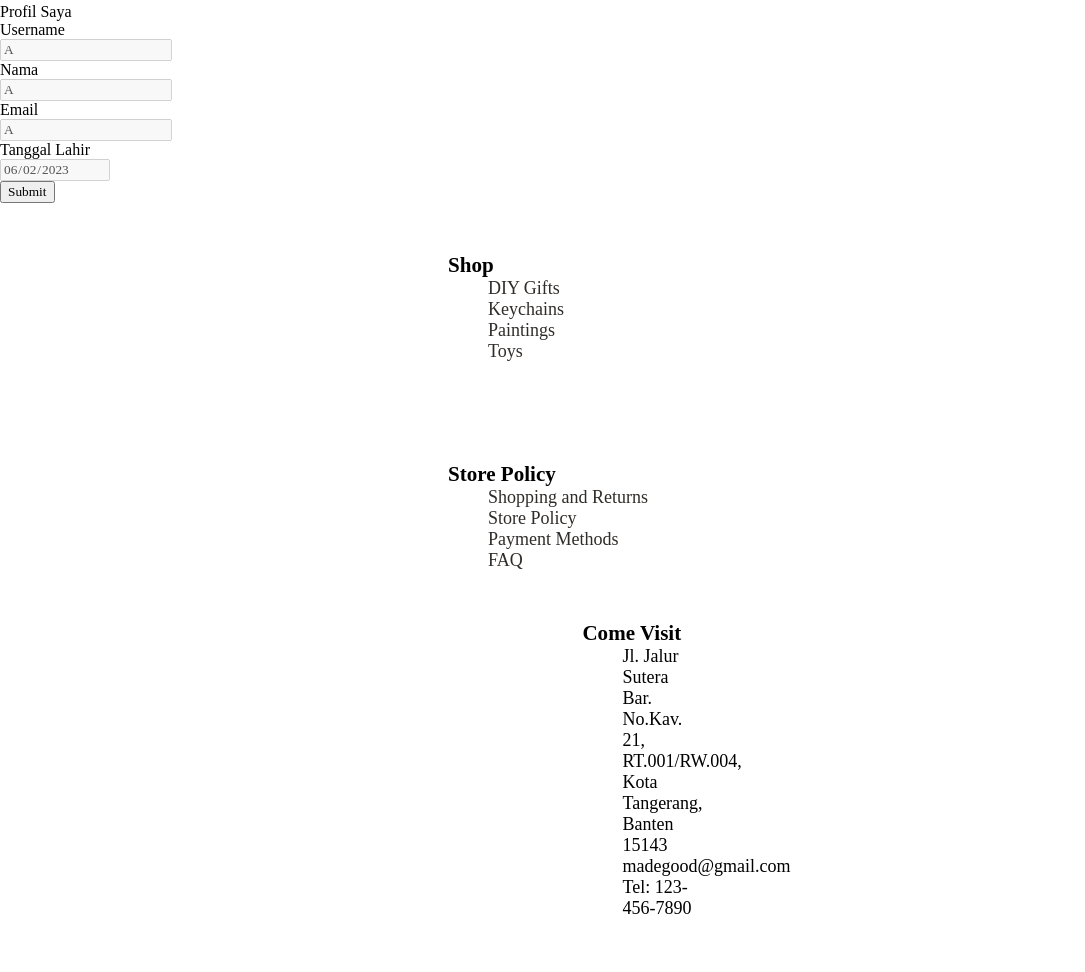
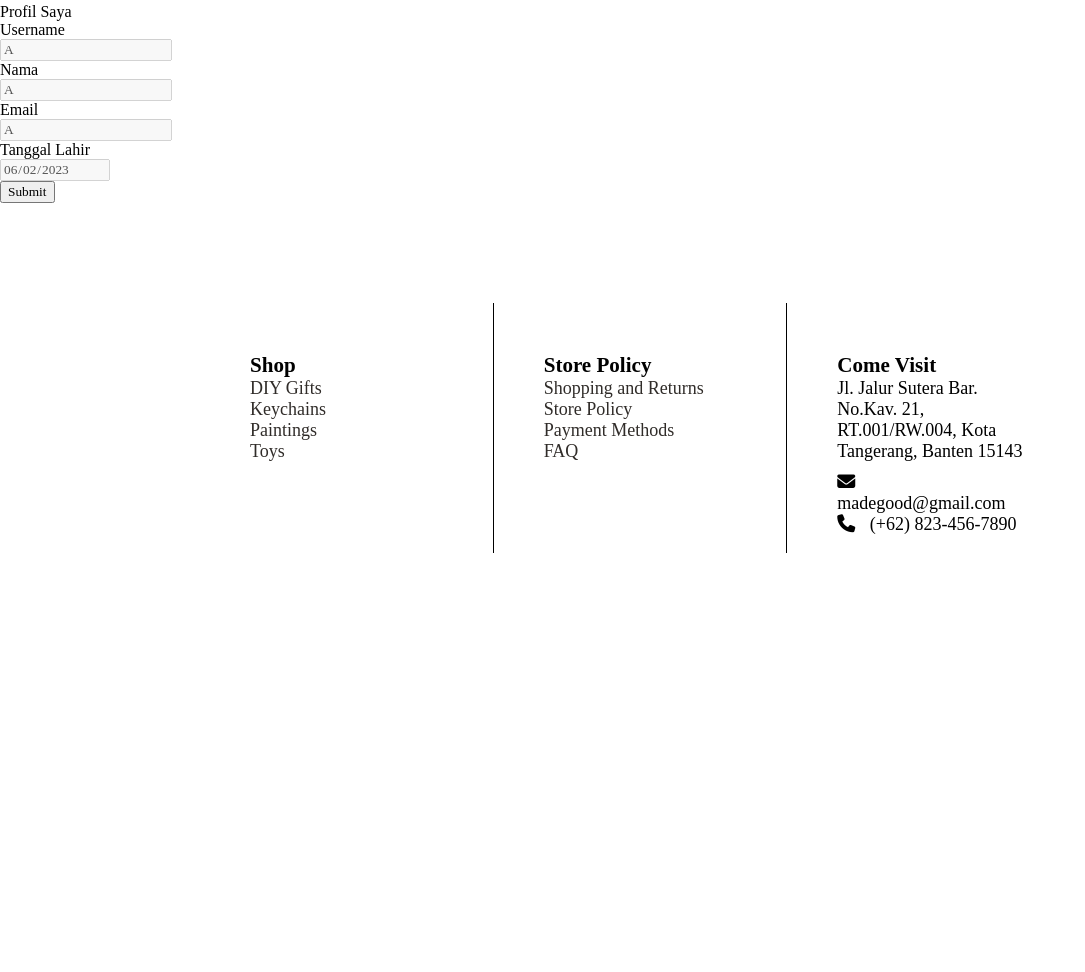
Before and after one commit to YongkyA23/artisan-avenue, a plain HTML site: page account.html in a window 1280 px wide. Shown: the part 1481-2453 px from the top of the page, without its empty margins (0-1085 px from the left). After the commit the page ends 2116 px from the top, so only its background shows below. Drawn offline with Linux system fonts and the light colour scheme; a web font is replaced by a local one.

Commit message:
sign in csssss

```diff
--- a/account.html
+++ b/account.html
@@ -46,33 +46,36 @@
       </div>
       <footer>
         <!-- footer here -->
-        <div class="footermenu menu1">
-          <h3>Shop</h3>
-          <ul>
-            <li><a href="">DIY Gifts</a></li>
-            <li><a href="">Keychains</a></li>
-            <li><a href="">Paintings</a></li>
-            <li><a href="">Toys</a></li>
-          </ul>
-        </div>
-        <div class="footermenu menu2">
-          <h3>Store Policy</h3>
-          <ul>
-            <li><a href="">Shopping and Returns</a></li>
-            <li><a href="">Store Policy</a></li>
-            <li><a href="">Payment Methods</a></li>
-            <li><a href="">FAQ</a></li>
-          </ul>
-          <div class="footermenu menu3">
+        <div class="footermenu-container">
+          <div class="footermenu">
+            <h3>Shop</h3>
+            <a href="">DIY Gifts</a>
+            <a href="">Keychains</a>
+            <a href="">Paintings</a>
+            <a href="">Toys</a>
+          </div>
+          <div class="linef"></div>
+          <div class="footermenu">
+            <h3>Store Policy</h3>
+            <a href="">Shopping and Returns</a>
+            <a href="">Store Policy</a>
+            <a href="">Payment Methods</a>
+            <a href="">FAQ</a>
+          </div>
+          <div class="linef"></div>
+          <div class="footermenu">
             <h3>Come Visit</h3>
-            <ul>
-              <li>
-                <p>
-                  Jl. Jalur Sutera Bar. No.Kav. 21, RT.001/RW.004, Kota
-                  Tangerang, Banten 15143 madegood@gmail.com Tel: 123-456-7890
-                </p>
-              </li>
-            </ul>
+            <p>Jl. Jalur Sutera Bar. No.Kav. 21, RT.001/RW.004, Kota Tangerang, Banten 15143</p>
+            <div class="contacts">
+              <div class="contact">
+                <i class="fa-solid fa-envelope"></i>
+                <span>madegood@gmail.com</span>
+              </div>
+              <div class="contact">
+                <i class="fa-solid fa-phone"></i>
+                <span>(+62) 823-456-7890</span>
+              </div>
+            </div>
           </div>
         </div>
       </footer>
--- a/css/style.css
+++ b/css/style.css
@@ -465,3 +465,12 @@ a {
 .label {
   padding-bottom: 4px;
 }
+
+.sign-in-container {
+  display: flex;
+  flex-direction: column;
+  justify-content: center;
+  align-items: center;
+  padding: 200px;
+
+}
```
Also changed, not shown: signin.html (+1 -1 lines).
